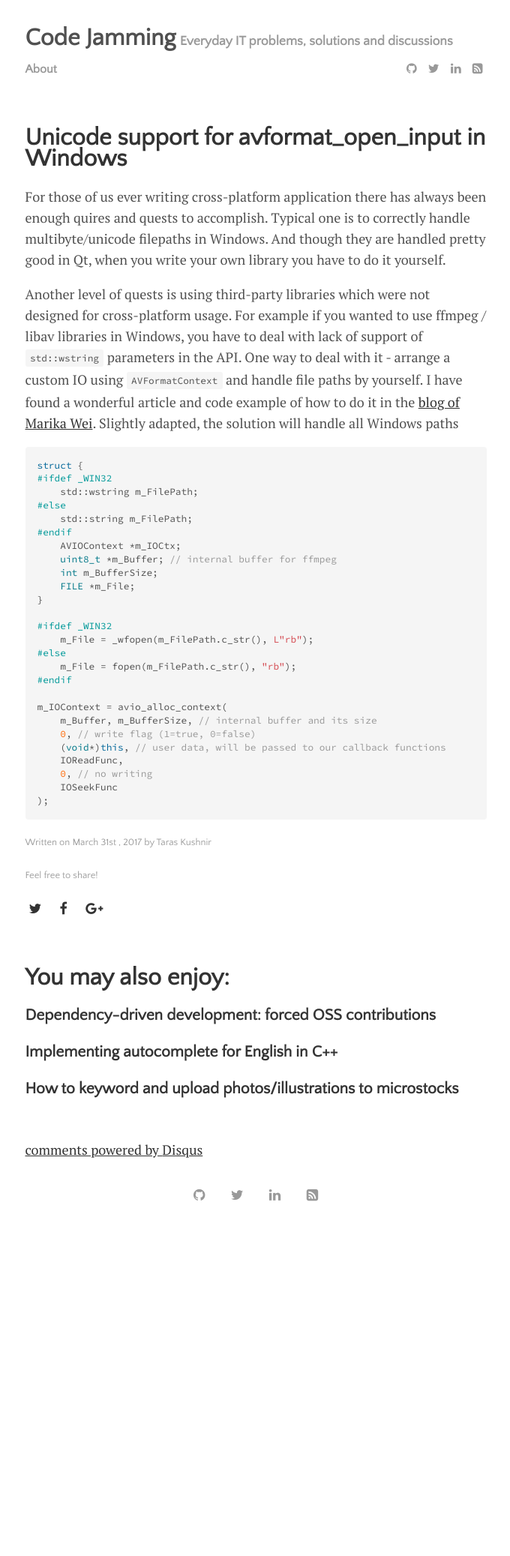
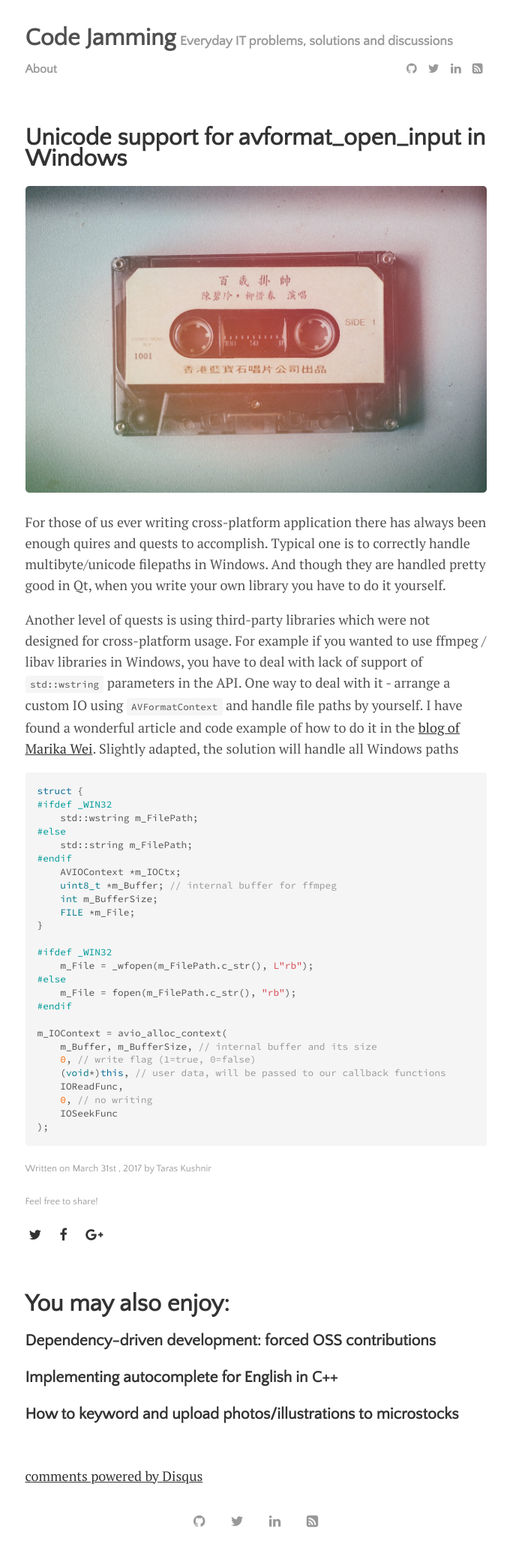
Before and after one commit to ribtoks/code-jamming, a Jekyll site: the page built from _posts/2017-03-31-unicode-support-for-avformat_open_input-in-windows.md, in a window 1280 px wide. Shown: the whole page at 75% size, without its empty margins (299-979 px from the left). Built offline with Jekyll 4.4.1, drawn with Linux system fonts in a browser that asks for light colours; nearby versions of some CDN libraries; comment, search, counter and statistics services are not loaded; before the commit the page ends 1640 px from its top, so only the background shows below that.

Commit message:
Update 2017-03-31-unicode-support-for-avformat_open_input-in-windows.md

```diff
--- a/_posts/2017-03-31-unicode-support-for-avformat_open_input-in-windows.md
+++ b/_posts/2017-03-31-unicode-support-for-avformat_open_input-in-windows.md
@@ -4,6 +4,7 @@ date: 2017-03-31T13:59:09+00:00
 author: "Taras Kushnir"
 layout: post
 permalink: /unicode-support-for-avformat_open_input-in-windows/
+image: hieroglyphs-590663.jpeg
 categories:
   - C++
   - Programming
```
